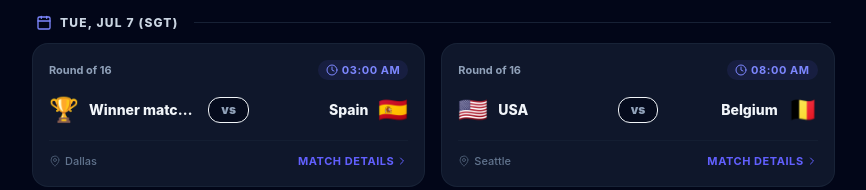
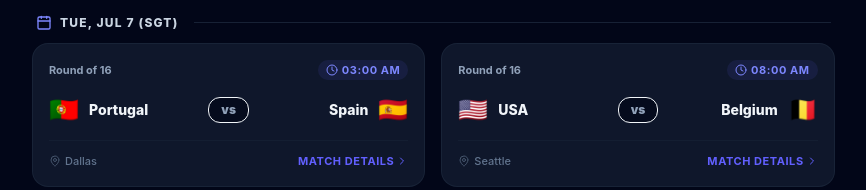
Before and after one commit to hassanabidpk/fifa-2026-vibe-coding, a React (Vite) app: page / in a window 1280 px wide. Shown: the part 9464-9654 px from the top of the page, without its empty margins (0-866 px from the left). Built offline with nearby package versions, Linux system fonts and the light colour scheme.

Commit message:
chore: refresh fifa data

```diff
--- a/src/data/fifa-fixtures.ts
+++ b/src/data/fifa-fixtures.ts
@@ -1306,7 +1306,7 @@ const OFFICIAL_FIFA_FIXTURES_JSON = String.raw`[
     "sourceUrl": "https://www.fifa.com/en/match-centre/match/17/285023/289288/400021529",
     "matchNumber": 93,
     "group": "Round of 16",
-    "homeTeam": "Winner match 83",
+    "homeTeam": "Portugal",
     "awayTeam": "Spain",
     "dateSgt": "Tue, Jul 7",
     "timeSgt": "03:00 AM",
```
